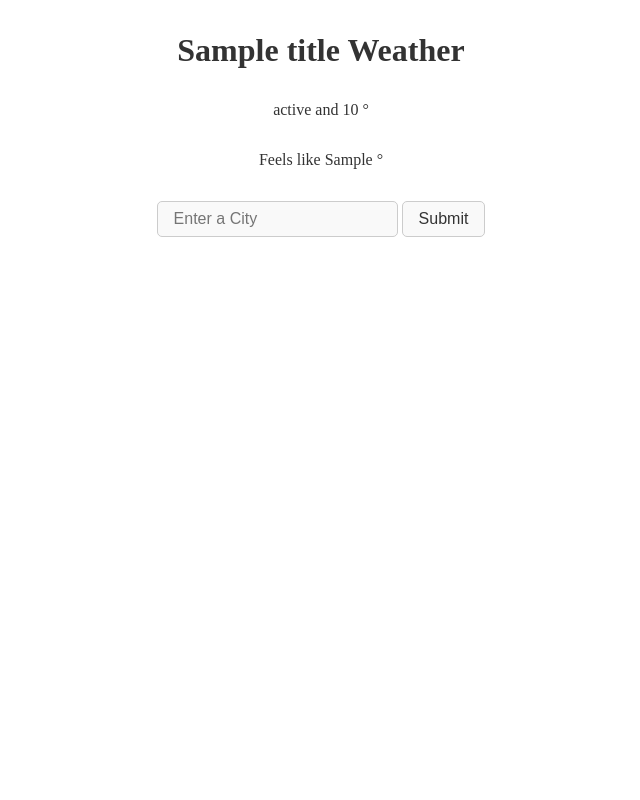
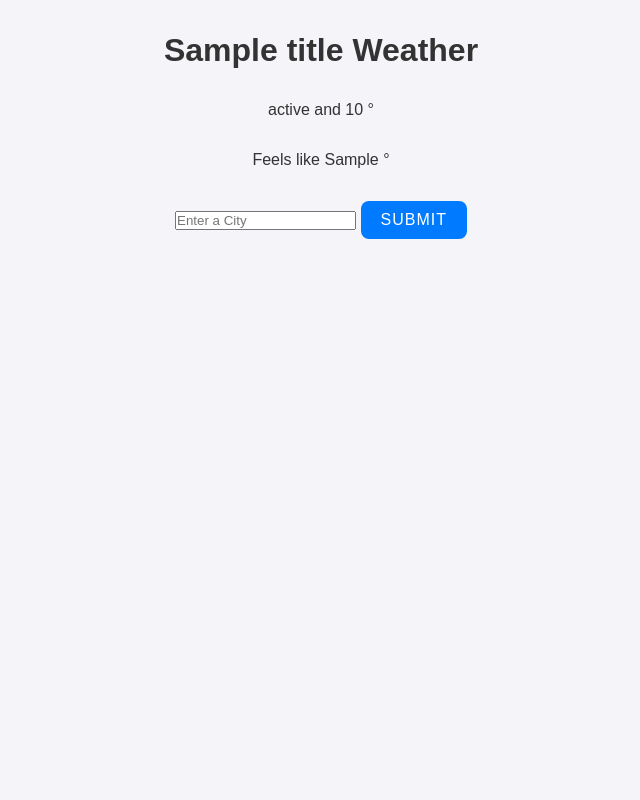
Before and after one commit to tlerman/similar-planet, a Flask app: template templates/weather.html in a window 1280 px wide. Shown: the whole page, without its empty margins (319-959 px from the left). Run offline with Flask 3, Linux system fonts and the light colour scheme; the template is opened without the code that fills it: most values are stand-ins (such as "Sample title", 1, 10 or a date in 2020).

Commit message:
changes 19-04-24

```diff
--- a/requirements.txt
+++ b/requirements.txt
@@ -4,6 +4,7 @@ charset-normalizer==3.3.2
 click==8.1.7
 colorama==0.4.6
 Flask==3.0.0
+gunicorn==22.0.0
 idna==3.6
 importlib-metadata==7.0.1
 itsdangerous==2.1.2
--- a/static/styles/style.css
+++ b/static/styles/style.css
@@ -4,27 +4,49 @@
     box-sizing: border-box;
 }
 
+select {
+    width: auto; /* Adjust width as needed */
+    padding: 8px 16px; /* Generous padding for a touch-friendly design */
+    border-radius: 8px; /* Rounded corners for a modern look */
+    border: none; /* No border */
+    box-shadow: 0 2px 5px rgba(0,0,0,0.1); /* Subtle shadow for depth */
+    background-color: white; /* Clean white background */
+    color: #555; /* Slightly lighter text for a gentle contrast */
+    font-size: 1.5rem; /* Matching the overall font size */
+    cursor: pointer; /* Pointer to indicate it's clickable */
+    outline: none; /* Remove focus outline for aesthetics; consider accessibility */
+}
+
 body {
     padding: 2rem;
-    background-color: white; /* Updated to a clean white background */
-    color: #333; /* Dark gray color for better readability on white */
+    background-color: #f4f4f9; /* A soft grayish background for a modern look */
+    color: #333; /* Dark gray color for better readability */
     min-height: 100vh;
     display: flex;
     flex-direction: column;
     align-items: center;
     gap: 2rem;
-    font-size: 1rem; /* Adjusted for general readability */
+    font-family: 'Arial', sans-serif; /* Ensures consistent, modern typography */
+    font-size: 1rem; /* General readability */
 }
 
-input, button {
+input[type="button"], button {
     font-size: 1rem;
-    padding: 0.5rem 1rem; /* Slightly reduced padding for a neater appearance */
-    border-radius: 5px; /* Smoother border radius */
-    border: 1px solid #ccc; /* Light border for subtle definition */
-    background-color: #f9f9f9; /* Light background */
-    color: #333; /* Dark text for contrast */
-    cursor: pointer; /* Cursor changes to pointer to indicate clickable */
+    padding: 10px 20px;
+    border-radius: 8px;
+    background-color: #007bff; /* Vibrant blue for a fresh look */
+    color: white; /* White text for contrast */
+    border: none;
+    text-transform: uppercase; /* Stylish uppercase text */
+    letter-spacing: 1px; /* Spacing for a clean look */
+    transition: background-color 0.3s; /* Smooth transition for hover effects */
+    outline: none;
 }
+
+input[type="button"]:hover, button:hover {
+    background-color: #0056b3; /* Darker blue on hover */
+}
+
 
 input:hover, button:hover {
     background-color: #eaeaea; /* Slightly darker on hover for interactive feedback */
```
Also changed, not shown: static/tal_d3.js (+5 -8 lines), templates/index.html (+4 -4 lines), 1 other file.
